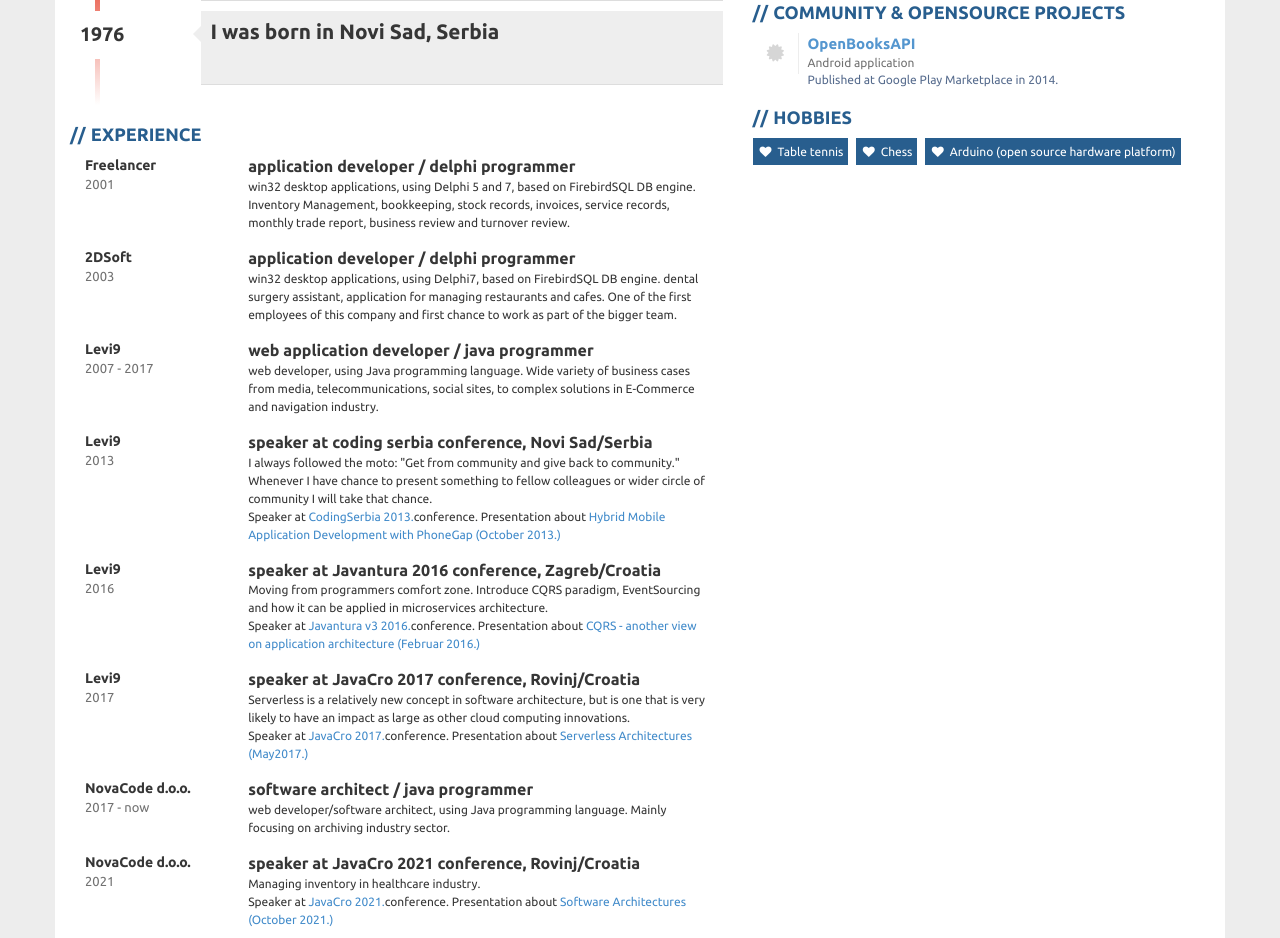
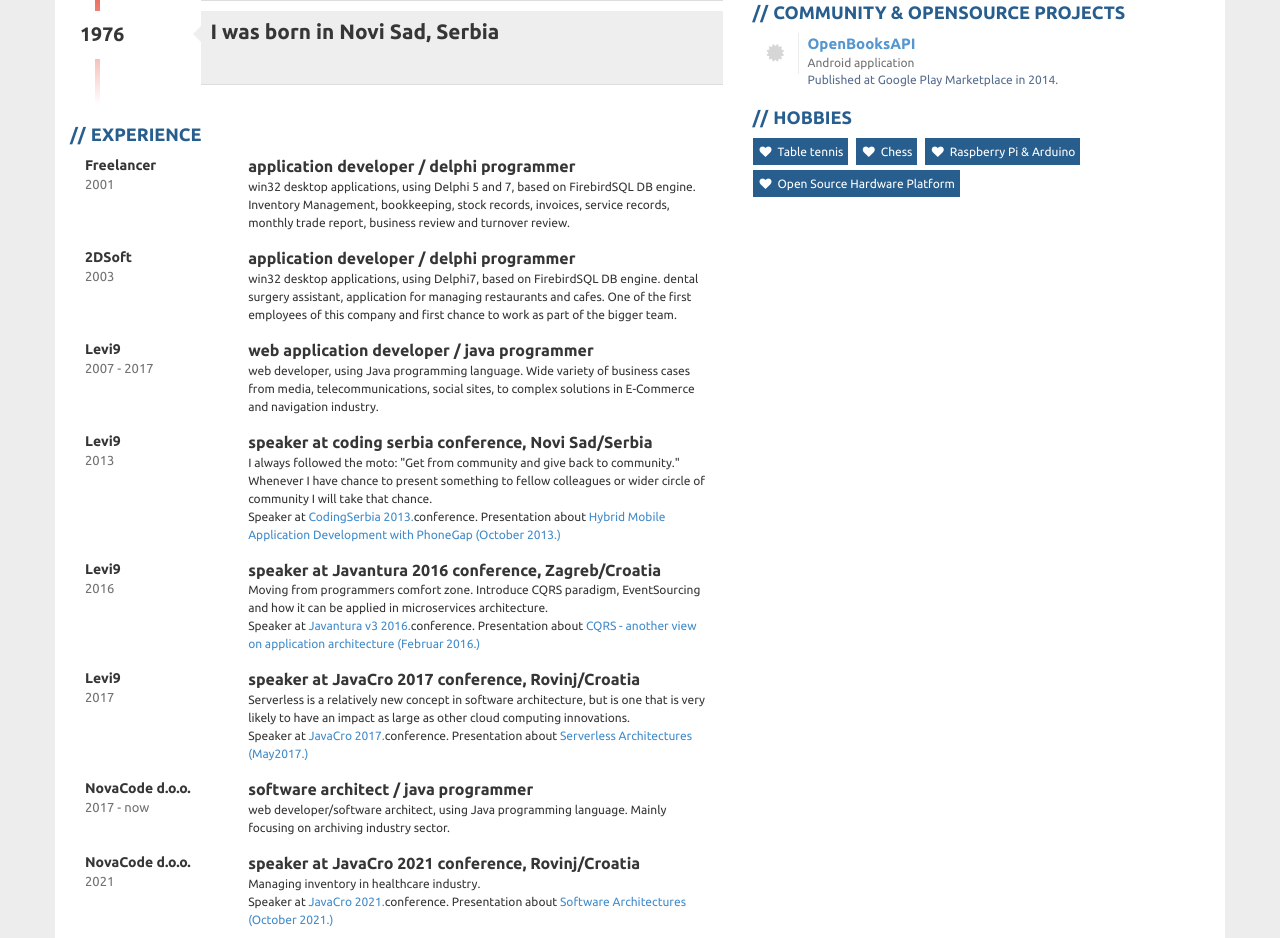
Before and after one commit to staleks/staleks.github.io, a plain HTML site: page index.html in a window 1280 px wide. Shown: the part 1615-2553 px from the top of the page. Drawn offline with Linux system fonts and the light colour scheme.

Commit message:
adding Raspberry Pi as hobby

```diff
--- a/index.html
+++ b/index.html
@@ -461,7 +461,7 @@
           <!-- ### Courses and certifications ### -->
           <div class="box clearfix">
             <h2>Courses &amp; Certifications</h2>
-		<div class="contact-item">
+		          <div class="contact-item">
                    <div class="icon pull-left text-center">
                      <span class="fa fa-file-pdf-o fa-fw"></span>
                   </div>
@@ -596,7 +596,8 @@
             <h2>HOBBIES</h2>
             <div class="hobby">Table tennis</div>
             <div class="hobby">Chess</div>
-            <div class="hobby">Arduino (open source hardware platform)</div>
+            <div class="hobby">Raspberry Pi & Arduino</div>
+            <div class="hobby">Open Source Hardware Platform</div>
           </div>
         </div>
       </div>
```
